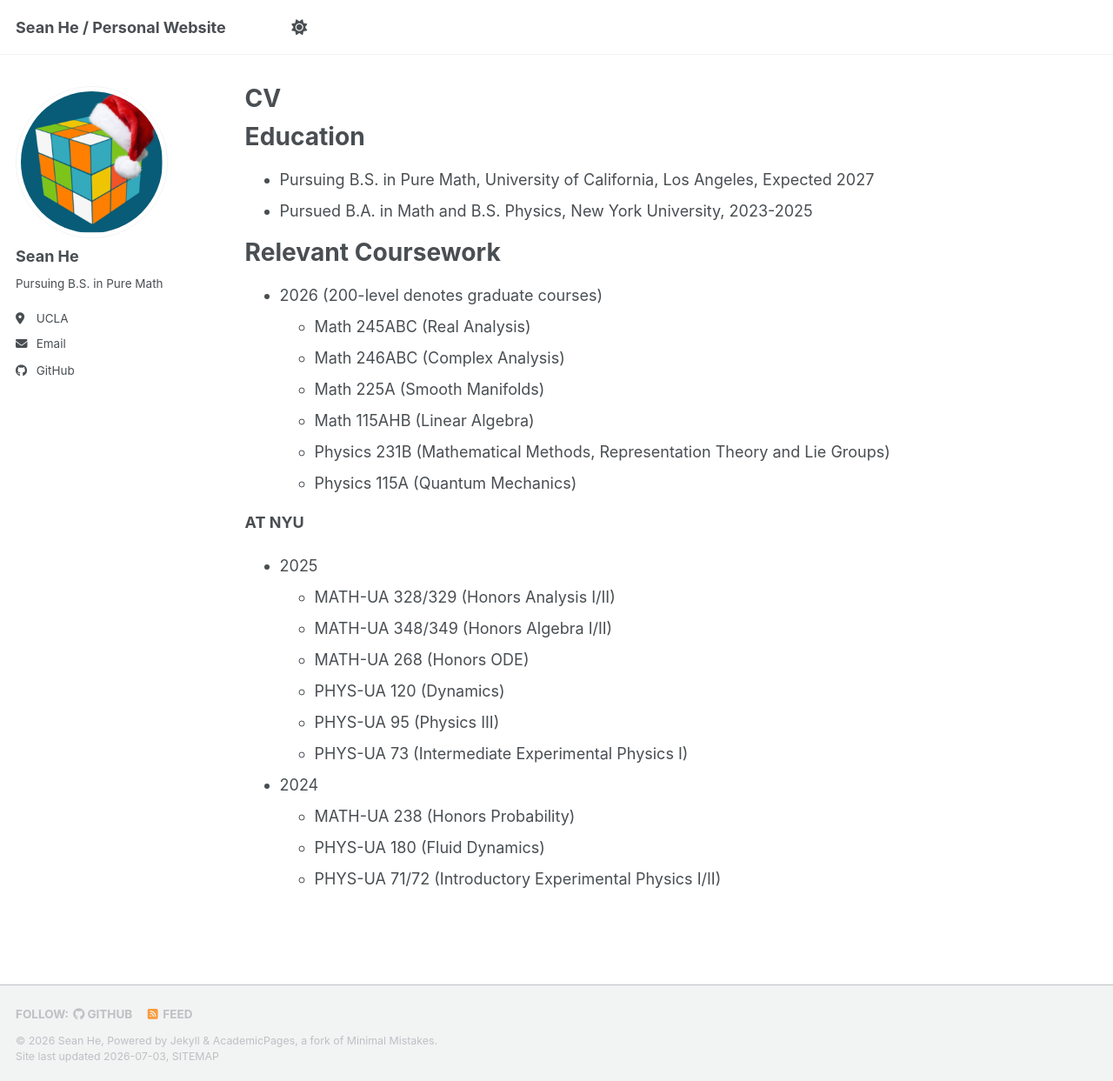
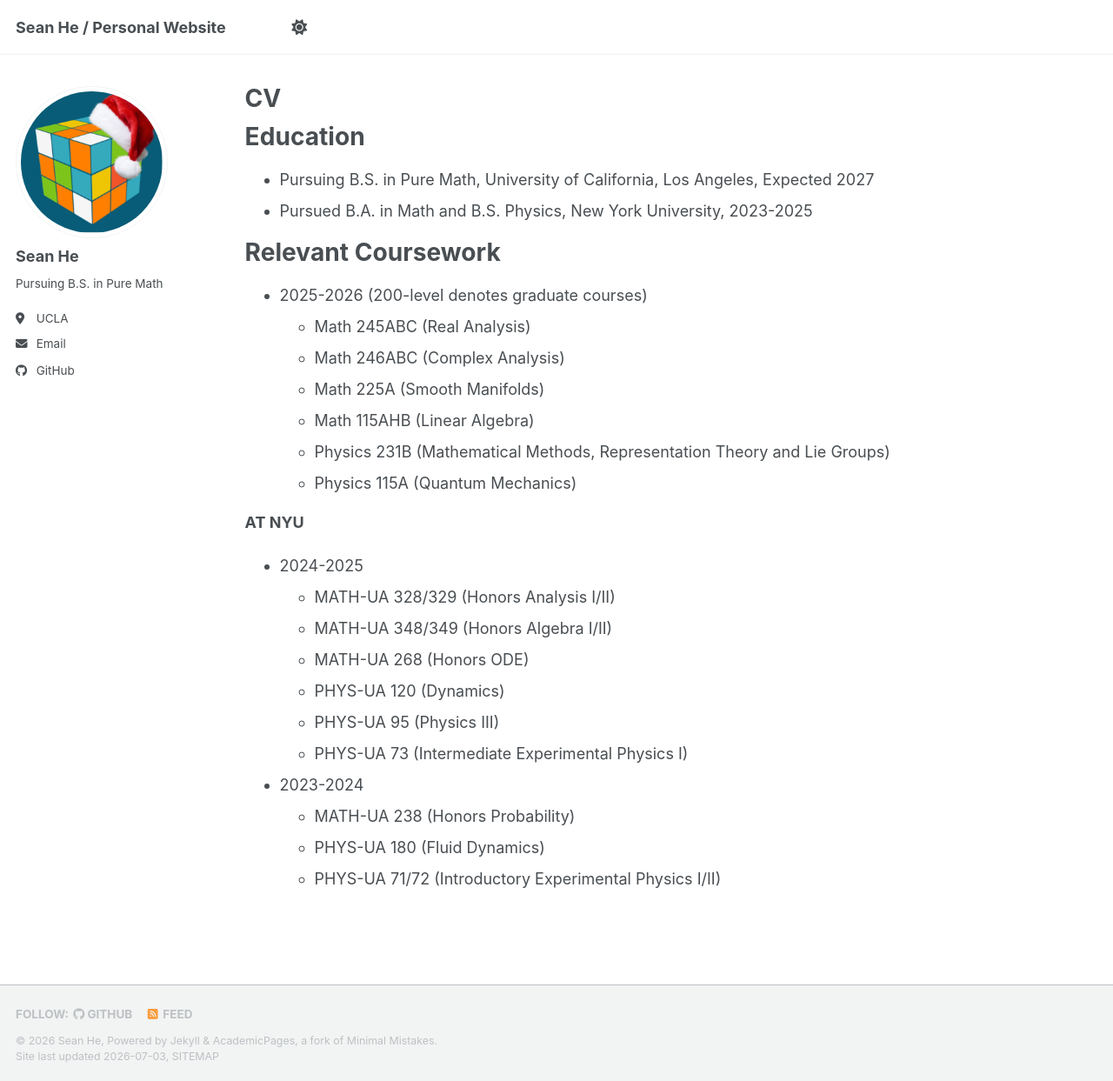
Before and after one commit to mathmaniac88/mathmaniac88.github.io, a Jekyll site: the page built from _pages/cv.md, in a window 1280 px wide and 1243 px high. Shown: the whole window at 87% size. Built offline with Jekyll 4.4.1, drawn with Linux system fonts in a browser that asks for light colours; a style sheet for code colours, icons or effects is not loaded.

Commit message:
Update cv.md

```diff
--- a/_pages/cv.md
+++ b/_pages/cv.md
@@ -16,7 +16,7 @@ Education
 
 Relevant Coursework
 ======
-* 2026 (200-level denotes graduate courses)
+* 2025-2026 (200-level denotes graduate courses)
   * Math 245ABC (Real Analysis)
   * Math 246ABC (Complex Analysis)
   * Math 225A (Smooth Manifolds)
@@ -26,7 +26,7 @@ Relevant Coursework
 
 **AT NYU**
 
-* 2025
+* 2024-2025
   * MATH-UA 328/329 (Honors Analysis I/II)
   * MATH-UA 348/349 (Honors Algebra I/II)
   * MATH-UA 268 (Honors ODE)
@@ -34,7 +34,7 @@ Relevant Coursework
   * PHYS-UA 95 (Physics III)
   * PHYS-UA 73 (Intermediate Experimental Physics I)
 
-* 2024
+* 2023-2024
   * MATH-UA 238 (Honors Probability)
   * PHYS-UA 180 (Fluid Dynamics)
   * PHYS-UA 71/72 (Introductory Experimental Physics I/II)
```
